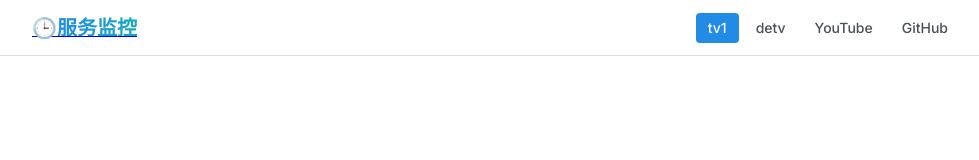
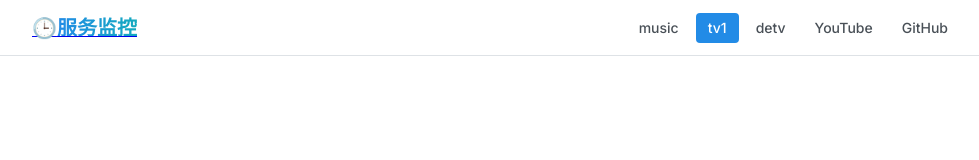
Before and after one commit to Guantz2023/uptime, a Next.js app: page / in a window 1280 px wide. Shown: the top 160 px of the page, without its empty margins (144-1123 px from the left). Built offline with nearby package versions, Linux system fonts and the light colour scheme.

Commit message:
Add music link to uptime.config.ts
Added a new link for music in the status page configuration.

```diff
--- a/uptime.config.ts
+++ b/uptime.config.ts
@@ -3,6 +3,7 @@ const pageConfig = {
   title: "gtz •「科技」's Status Page",
   // Links shown at the header of your status page, could set `highlight` to `true`
   links: [
+    { link: 'https://mu.iable.top/', label: 'music' },
     { link: 'https://ktv.iable.top', label: 'tv1', highlight: true },
     { link: 'https://guantz-gtv.hf.space', label: 'detv'},
     { link: 'https://youtube.com/@AM_CLUBS', label: 'YouTube' },
```
